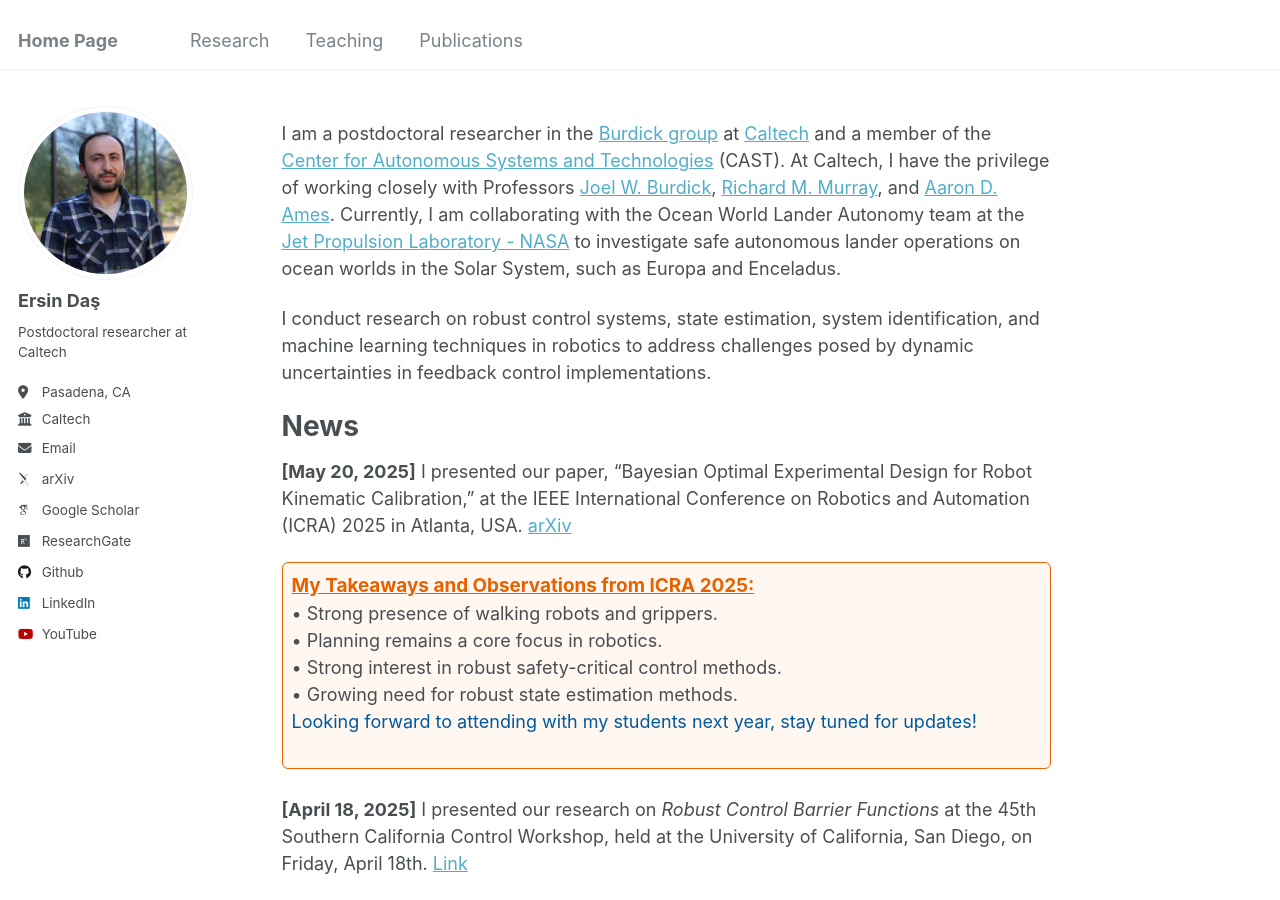
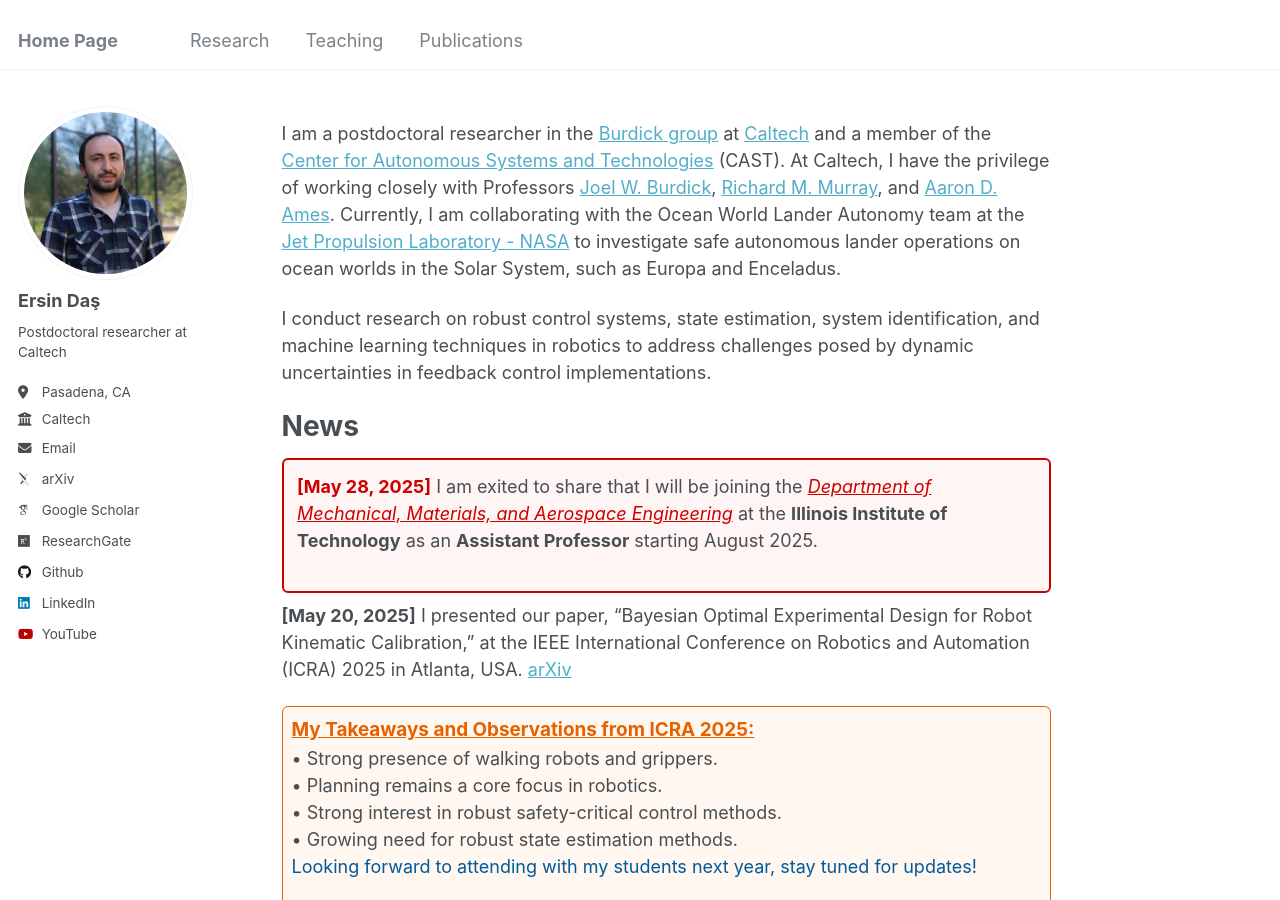
Before and after one commit to ersindas/ersindas.github.io, a Jekyll site: the page built from _pages/about.md, in a window 1280 px wide and 900 px high. Built offline with Jekyll 4.4.1, drawn with Linux system fonts in a browser that asks for light colours; some web fonts are replaced.

Commit message:
Update about.md
IIT

```diff
--- a/_pages/about.md
+++ b/_pages/about.md
@@ -13,6 +13,11 @@ I conduct research on robust control systems, state estimation, system identific
 
 News
 ======
+
+<div style="border: 2px solid #CC0000; background-color:#fff5f5; padding:0.75em; margin:0.5em 0; border-radius:6px;">
+  <strong style="color:#CC0000;">[May 28, 2025]</strong> I am exited to share that I will be joining the <em><a href="https://www.iit.edu/mmae" style="color:#CC0000; text-decoration: underline;">Department of Mechanical, Materials, and Aerospace Engineering</a></em> at the <strong>Illinois Institute of Technology</strong> as an <strong>Assistant Professor</strong> starting August 2025.
+</div>
+
 **[May 20, 2025]** I presented our paper, "Bayesian Optimal Experimental Design for Robot Kinematic Calibration," at the IEEE International Conference on Robotics and Automation (ICRA) 2025 in Atlanta, USA. [arXiv](https://arxiv.org/pdf/2409.10802)
 
 <div style="border: 1px solid #e66100; background-color: #fff7f0; padding: 0.5em 0.5em; margin: 0.0em 0 0.0em 0; border-radius: 6px;">
```
